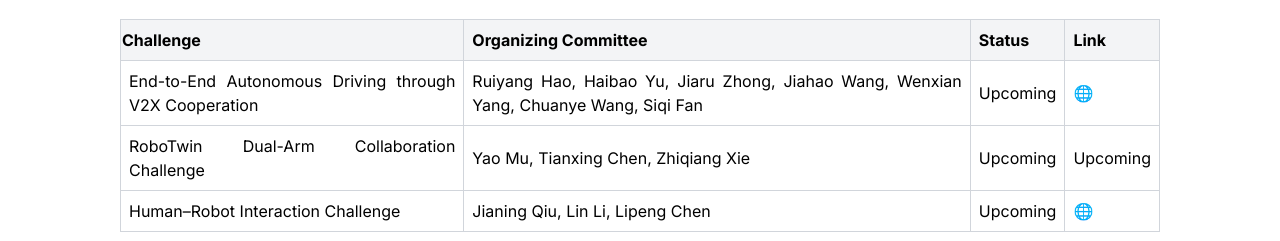
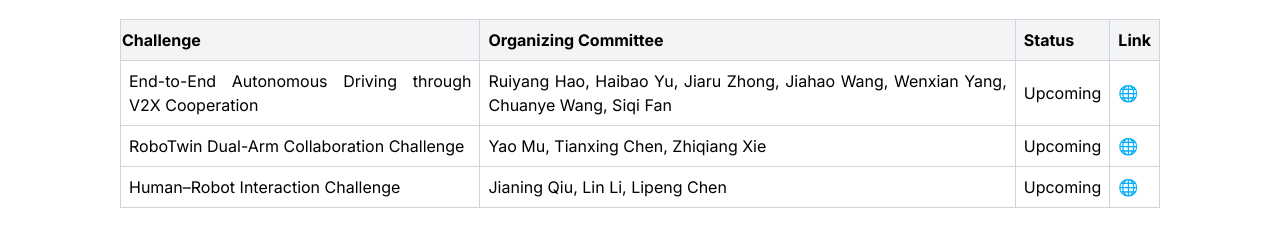
Before and after one commit to coop-intelligence/coop-intelligence.github.io, a Next.js app: page / in a window 1280 px wide. Shown: the part 2222-2463 px from the top of the page. Built offline with nearby package versions, Linux system fonts and the light colour scheme.

Commit message:
update challenge

```diff
--- a/src/app/components/challenge.jsx
+++ b/src/app/components/challenge.jsx
@@ -29,7 +29,9 @@ const Challenge = () => {
                         <td className="border border-gray-300 p-2">RoboTwin Dual-Arm Collaboration Challenge</td>
                         <td className="border border-gray-300 p-2">Yao Mu, Tianxing Chen, Zhiqiang Xie</td>
                         <td className="border border-gray-300 p-2">Upcoming</td>
-                        <td className="border border-gray-300 p-2">Upcoming</td>
+                        <td className="border border-gray-300 p-2"><a href="http://robotwin-benchmark.github.io/cvpr-2025-challenge" target="_blank" rel="noopener noreferrer">
+                                🌐
+                            </a></td>
                     </tr>
                     <tr>
                         <td className="border border-gray-300 p-2">Human–Robot Interaction Challenge</td>
```
